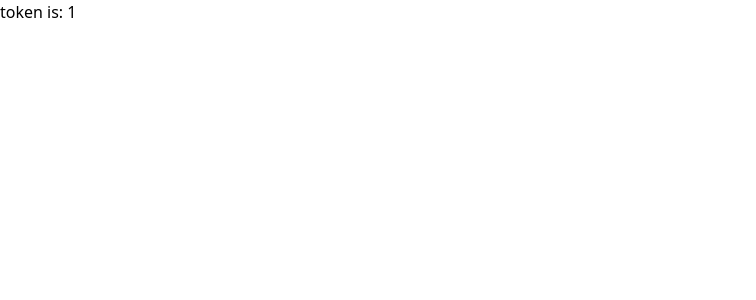
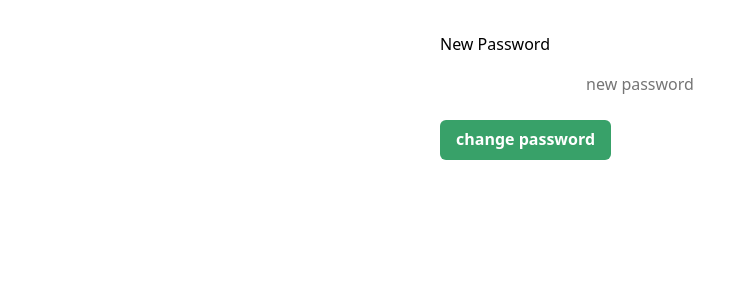
Before and after one commit to gabrielpalladini/User-Portal-FICA, a Next.js app in the folder web/: page /change-password/1 in a window 1280 px wide. Shown: the top 300 px of the page, without its empty margins (0-756 px from the left). Built offline with nearby package versions, Linux system fonts and the light colour scheme.

Commit message:
on going

```diff
--- a/web/src/pages/change-password/[token].tsx
+++ b/web/src/pages/change-password/[token].tsx
@@ -1,8 +1,49 @@
 import {NextPage} from 'next';
+import {Form, Formik} from 'formik';
+import {toErrorMap} from '../../utils/toErrorMap';
+import {InputField} from '../../components/InputField';
+import {Box, Button} from '@chakra-ui/react';
+import {Wrapper} from '../../components/Wrapper';
+import * as React from 'react';
 
 
 const ChangePassword: NextPage<{ token: string }> = ({ token }) => {
-  return <div>token is: {token}</div>;
+  return (
+    <Wrapper variant="small">
+      <Formik
+        initialValues={{ newPassword: '' }}
+        onSubmit={async (values, { setErrors }) => {
+          // const response = await login(values);
+          // if (response.data?.login.errors) {
+          //   setErrors(toErrorMap(response.data.login.errors));
+          // } else if (response.data?.login.user) {
+          //   //worked
+          //   router.push('/')
+          // }
+        }}
+      >
+        {({isSubmitting}) => (
+          <Form>
+            <InputField
+              name='newPassword'
+              placeholder='new password'
+              label='New Password'
+              type='password'
+            />
+            <Button
+              mt={4}
+              type='submit'
+              colorScheme={'green'}
+              isLoading={isSubmitting}
+            >
+              change password
+            </Button>
+          </Form>
+        )}
+
+      </Formik>
+    </Wrapper>
+  );
 };
 
 ChangePassword.getInitialProps = ({ query}) => {
```
Also changed, not shown: 3 other files (tests, documents, lock files or other folders).
